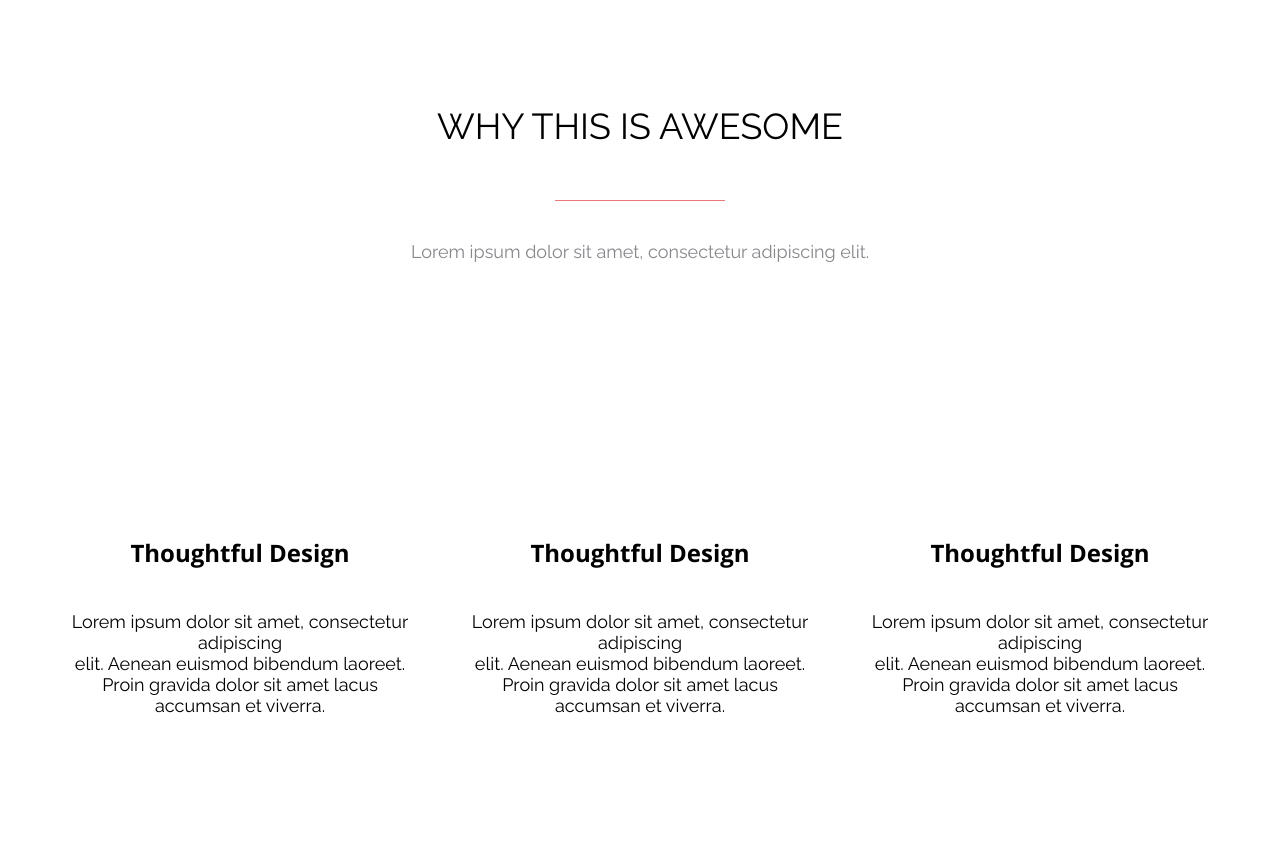
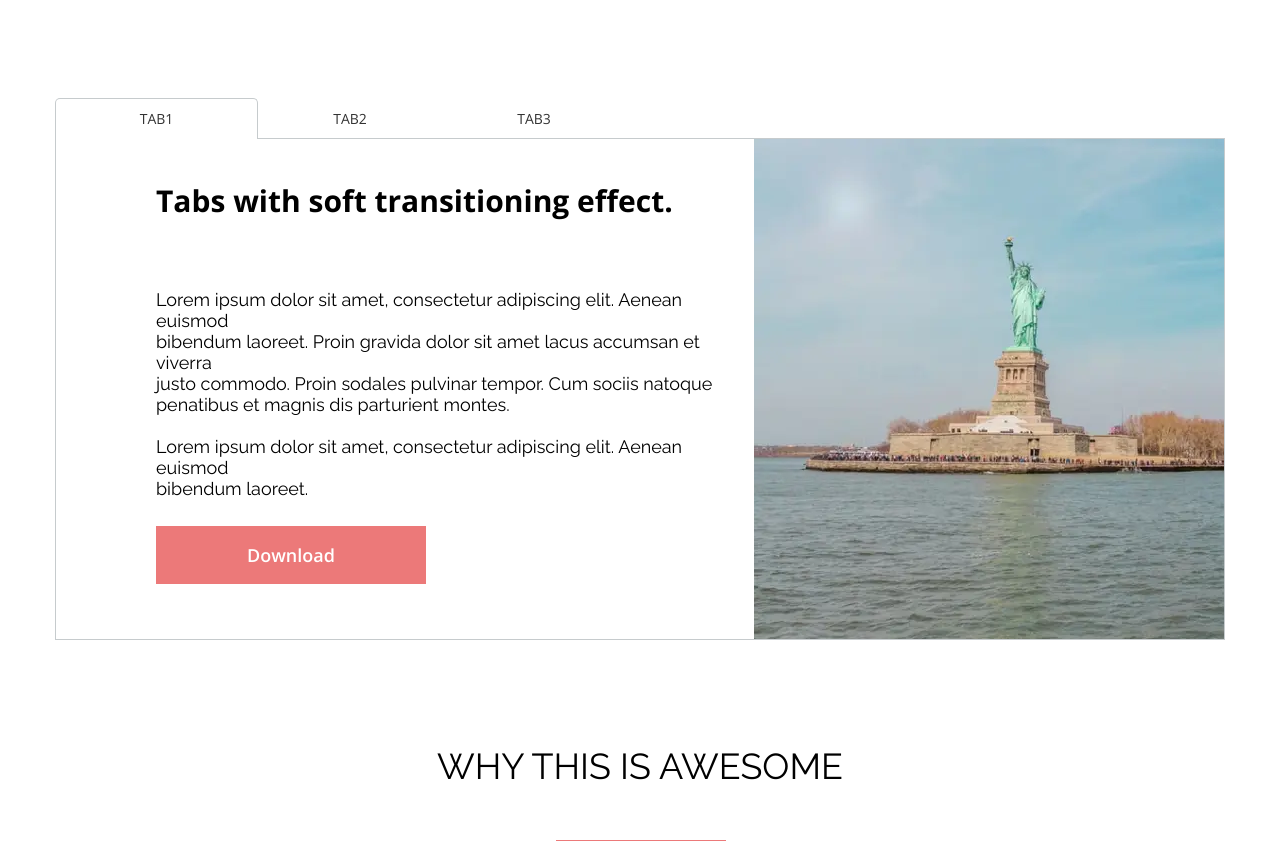
Before and after one commit to DanilaKanapatski/Axit, a plain HTML site: page index.html in a window 1280 px wide. Shown: the top 844 px of the page. Drawn offline with nearby package versions, Linux system fonts and the light colour scheme.

Commit message:
Fixed awesome-block and added tabs-block

```diff
--- a/css/awesome.css
+++ b/css/awesome.css
@@ -1,14 +1,14 @@
 .awesome-block {
     margin-top: 51px;
     padding-top: 54px;
-    font-family: 'Raleway' sans-serif;
+    font-family: 'Raleway';
 }
 
 .awesome-block__title::after {
     content: '';
     position: absolute;
     bottom: 0;
-    left: 500px;
+    left: 42.8%;
     width: 170px;
     height: 1px;
     background-color: #EC7979;
@@ -47,17 +47,18 @@
     left: 139px;
     width: 92px;
     height: 92px;
-    background-image: url(../img/icons/Light.svg);
+    background-image: url(../img/icons/Idea-icon.svg);
 }
 
 .keyboard-icon::before {
-    background-image: url(../img/icons/Keyboard.svg);
+    background-image: url(../img/icons/Keyboard-icon.svg);
 }
 
 .lightning-icon::before {
-    background-image: url(../img/icons/Mol.svg);
+    background-image: url(../img/icons/Lightning-icon.svg);
 }
 
 .awesome-list__item-description {
     margin-top: 46px;
+    text-align: center;
 }
--- a/css/global.css
+++ b/css/global.css
@@ -35,6 +35,5 @@
     font-weight: 400;
     font-size: 18px;
     line-height: 21px;
-    text-align: center;
     color: #000000;
 }
--- a/css/main.css
+++ b/css/main.css
@@ -1,3 +1,4 @@
 @import 'null.css';
 @import 'global.css';
 @import 'awesome.css';
+@import 'tabs.css';
--- /dev/null
+++ b/css/tabs.css
@@ -0,0 +1,79 @@
+.tabs-block {
+    margin-top: 98px;
+    font-family: 'Open Sans';
+}
+
+.tabs-block__list {
+    display: flex;
+    justify-content: flex-start;
+    align-items: flex-end;
+}
+
+.tabs-list__button button {
+    font-weight: 400;
+    font-size: 14px;
+    line-height: 19px;
+    text-align: center;
+    text-transform: uppercase;
+    color: #333333;
+    padding: 10px;
+    width: 184px;
+    background-color: white;
+    white-space: normal;
+    position: relative;
+}
+
+.tabs-list__button--active button::after {
+    content: '';
+    position: absolute;
+    width: 201px;
+    height: 1px;
+    background-color: white;
+    bottom: -1px;
+    left: 0;
+}
+
+.tabs-list__button--active button {
+    border: 1px solid #C6CBCD;
+    border-radius: 5px 5px 0px 0px;
+    border-bottom: none;
+    width: 203px;
+}
+
+.tabs-block__content {
+    display: flex;
+    border: 1px solid #C6CBCD;
+}
+
+.content__text {
+    padding: 41px 30px 54px 100px;
+}
+
+.content__title {
+    font-style: normal;
+    font-weight: 700;
+    font-size: 30px;
+    line-height: 41px;
+    color: #000000;
+}
+
+.content__description {
+    margin-top: 68px;
+}
+
+.content__text :nth-child(3) {
+    margin-top: 21px;
+}
+
+.content__button {
+    margin-top: 27px;
+    font-weight: 600;
+    font-size: 18px;
+    line-height: 25px;
+    text-align: center;
+    text-transform: capitalize;
+    color: #FFFFFF;
+    background-color: #EC7979;
+    width: 270px;
+    padding: 16.5px;
+}
--- a/index.html
+++ b/index.html
@@ -24,6 +24,29 @@
     <header></header>
     <main>
         <div class="container">
+            <section class="tabs-block">
+                <ul class="tabs-block__list tabs-list">
+                    <li class="tabs-list__button tabs-list__button--active"><button>TAB1</button></li>
+                    <li class="tabs-list__button"><button>TAB2</button></li>
+                    <li class="tabs-list__button"><button>TAB3</button></li>
+                </ul>
+                <div class="tabs-block__content content">
+                    <div class="content__text">
+                        <h3 class='content__title'>Tabs with soft transitioning effect.</h3>
+                        <p class="content__description description">Lorem ipsum dolor sit amet, consectetur adipiscing elit. Aenean
+                            euismod <br>
+                            bibendum laoreet. Proin gravida dolor sit amet lacus accumsan et viverra <br>
+                            justo commodo. Proin sodales pulvinar tempor. Cum sociis natoque
+                            penatibus et magnis dis parturient montes.</p>
+                        <p class="content__description description">
+                            Lorem ipsum dolor sit amet, consectetur adipiscing elit. Aenean euismod <br>
+                            bibendum laoreet.
+                        </p>
+                        <button class="content__button" type="button">Download</button>
+                    </div>
+                    <img src="/img/Tabs__img.webp" alt="Tabs__img" class="content__img">
+                </div>
+            </section>
             <section class="awesome-block">
                 <div class="awesome-block__title-wrapper">
                     <h2 class="awesome-block__title title">WHY THIS IS AWESOME</h2>
@@ -33,26 +56,30 @@
                 <ul class="awesome-block__list awesome-list">
                     <li class="awesome-list__item">
                         <div class="awesome-list__item-wrapper">
-                            <h3 class="awesome-list__item-title light">Thoughtful Design</h3>
+                            <h3 class="awesome-list__item-title idea-icon">Thoughtful Design</h3>
                         </div>
-                        <p class="awesome-list__item-description description">Lorem ipsum dolor sit amet, consectetur <br>
+                        <p class="awesome-list__item-description description">Lorem ipsum dolor sit amet, consectetur
+                            <br>
                             adipiscing <br>
                             elit. Aenean euismod bibendum laoreet. Proin gravida dolor sit amet lacus <br> accumsan et
                             viverra.</p>
                     </li>
                     <li class="awesome-list__item">
                         <div class="awesome-list__item-wrapper">
-                            <h3 class="awesome-list__item-title .keyboard-icon">Thoughtful Design</h3></div>
-                                <p class="awesome-list__item-description description">Lorem ipsum dolor sit amet, consectetur <br>
-                                    adipiscing <br>
-                                    elit. Aenean euismod bibendum laoreet. Proin gravida dolor sit amet lacus <br>
-                                    accumsan et viverra.</p>
+                            <h3 class="awesome-list__item-title keyboard-icon">Thoughtful Design</h3>
+                        </div>
+                        <p class="awesome-list__item-description description">Lorem ipsum dolor sit amet, consectetur
+                            <br>
+                            adipiscing <br>
+                            elit. Aenean euismod bibendum laoreet. Proin gravida dolor sit amet lacus <br>
+                            accumsan et viverra.</p>
                     </li>
                     <li class="awesome-list__item">
                         <div class="awesome-list__item-wrapper">
                             <h3 class="awesome-list__item-title lightning-icon">Thoughtful Design</h3>
                         </div>
-                        <p class="awesome-list__item-description description">Lorem ipsum dolor sit amet, consectetur <br>
+                        <p class="awesome-list__item-description description">Lorem ipsum dolor sit amet, consectetur
+                            <br>
                             adipiscing <br>
                             elit. Aenean euismod bibendum laoreet. Proin gravida dolor sit amet lacus <br> accumsan et
                             viverra.</p>
```
Also changed, not shown: img/Tabs__img.webp (added).
